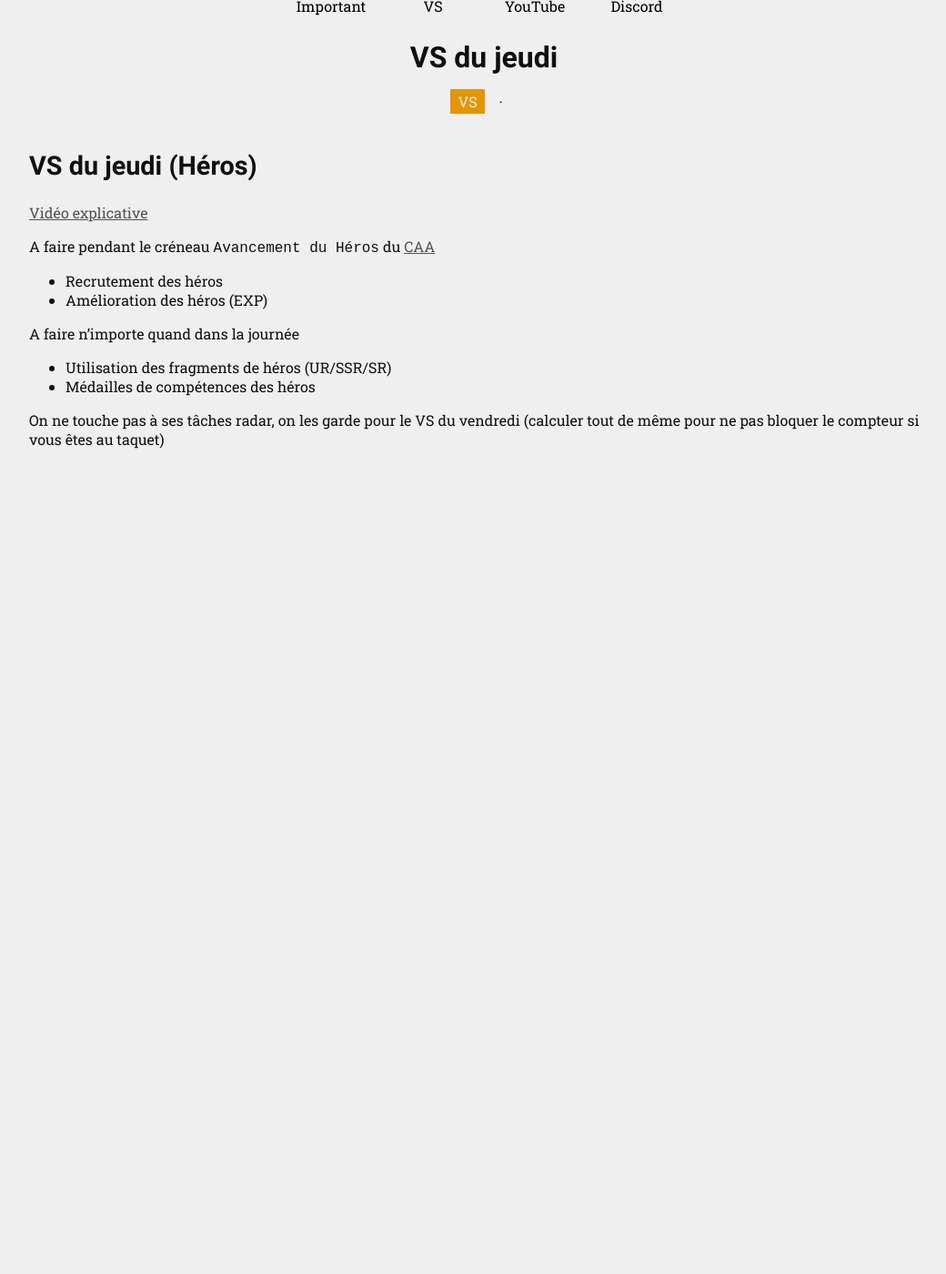
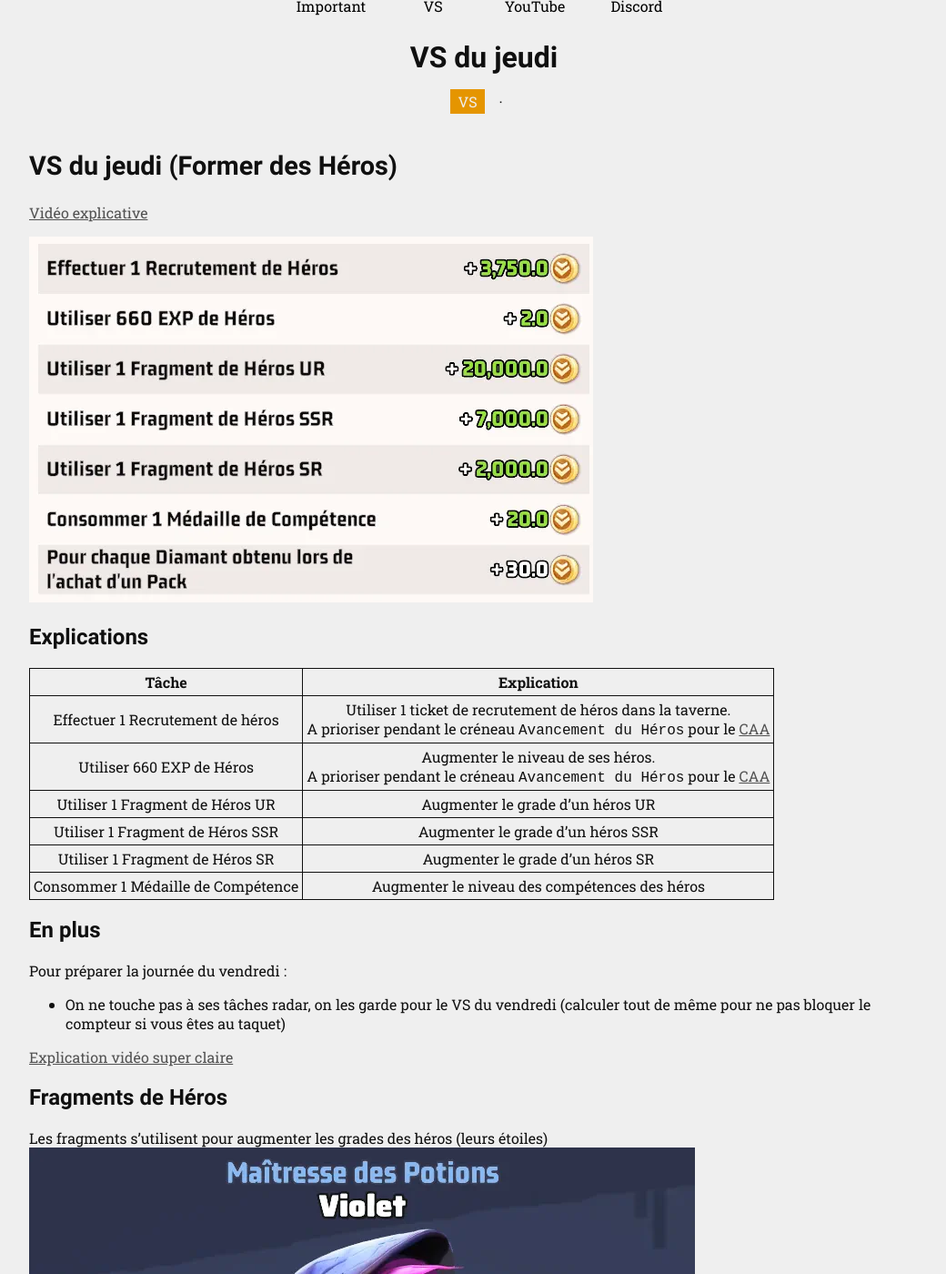
Before and after one commit to inmy-lw/inmy-lw.github.io, a Jekyll site: the page built from _posts/2025-11-09-vs-du-jeudi.md, in a window 1280 px wide and 1400 px high, scrolled down 200 px. Shown: the whole window at 91% size, without its empty margins (108-1148 px from the left). Built offline with Jekyll 4.4.1, drawn with Linux system fonts in a browser that asks for light colours; before the commit the page ends 900 px from its top, so only the background shows below that; some of the changed text lies outside the part shown.

Commit message:
VS jeudi

```diff
--- a/_posts/2025-11-09-vs-du-jeudi.md
+++ b/_posts/2025-11-09-vs-du-jeudi.md
@@ -5,16 +5,34 @@ title:  "VS du jeudi"
 date:   2025-11-09 22:30:22 +0100
 ---
 
-# VS du jeudi (Héros)
+# VS du jeudi (Former des Héros)
 
 <a href="https://youtu.be/SgsCAmUsv5E?t=1694" target="_blank">Vidéo explicative</a>
 
-A faire pendant le créneau `Avancement du Héros` du [CAA](2025-11-09-caa.md)
-- Recrutement des héros
-- Amélioration des héros (EXP)
+![VS jeudi](/assets/img/screens/vs_jeudi.webp)
 
-A faire n'importe quand dans la journée
-- Utilisation des fragments de héros (UR/SSR/SR)
-- Médailles de compétences des héros
+## Explications
 
-On ne touche pas à ses tâches radar, on les garde pour le VS du vendredi (calculer tout de même pour ne pas bloquer le compteur si vous êtes au taquet)
+|               Tâche                |                                                                     Explication                                                                      |
+|:----------------------------------:|:----------------------------------------------------------------------------------------------------------------------------------------------------:|
+|  Effectuer 1 Recrutement de héros  | Utiliser 1 ticket de recrutement de héros dans la taverne.<br/>A prioriser pendant le créneau `Avancement du Héros` pour le [CAA](2025-11-09-caa.md) |
+|     Utiliser 660 EXP de Héros      |             Augmenter le niveau de ses héros. <br/>A prioriser pendant le créneau `Avancement du Héros` pour le [CAA](2025-11-09-caa.md)             |
+|  Utiliser 1 Fragment de Héros UR   |                                                           Augmenter le grade d'un héros UR                                                           |
+|  Utiliser 1 Fragment de Héros SSR  |                                                          Augmenter le grade d'un héros SSR                                                           |
+|  Utiliser 1 Fragment de Héros SR   |                                                           Augmenter le grade d'un héros SR                                                           |
+| Consommer 1 Médaille de Compétence |                                                    Augmenter le niveau des compétences des héros                                                     |
+
+## En plus
+
+Pour préparer la journée du vendredi :
+- On ne touche pas à ses tâches radar, on les garde pour le VS du vendredi (calculer tout de même pour ne pas bloquer le compteur si vous êtes au taquet)
+
+[Explication vidéo super claire](https://youtu.be/ugD7PMJw214?t=798)
+
+## Fragments de Héros
+Les fragments s'utilisent pour augmenter les grades des héros (leurs étoiles)
+![Fragments](/assets/img/screens/fragments_heros.webp)
+
+## Médailles de Compétence
+Elles s'utilisent pour améliorer les compétences des héros (les niveaux de compétences se débloquent en fonction du grade du héros)
+![Médailles Compétence](/assets/img/screens/medailles_competence.webp)
```
Also changed, not shown: assets/img/screens/fragments_heros.webp (added), assets/img/screens/medailles_competence.webp (added), assets/img/screens/vs_jeudi.webp (added).
